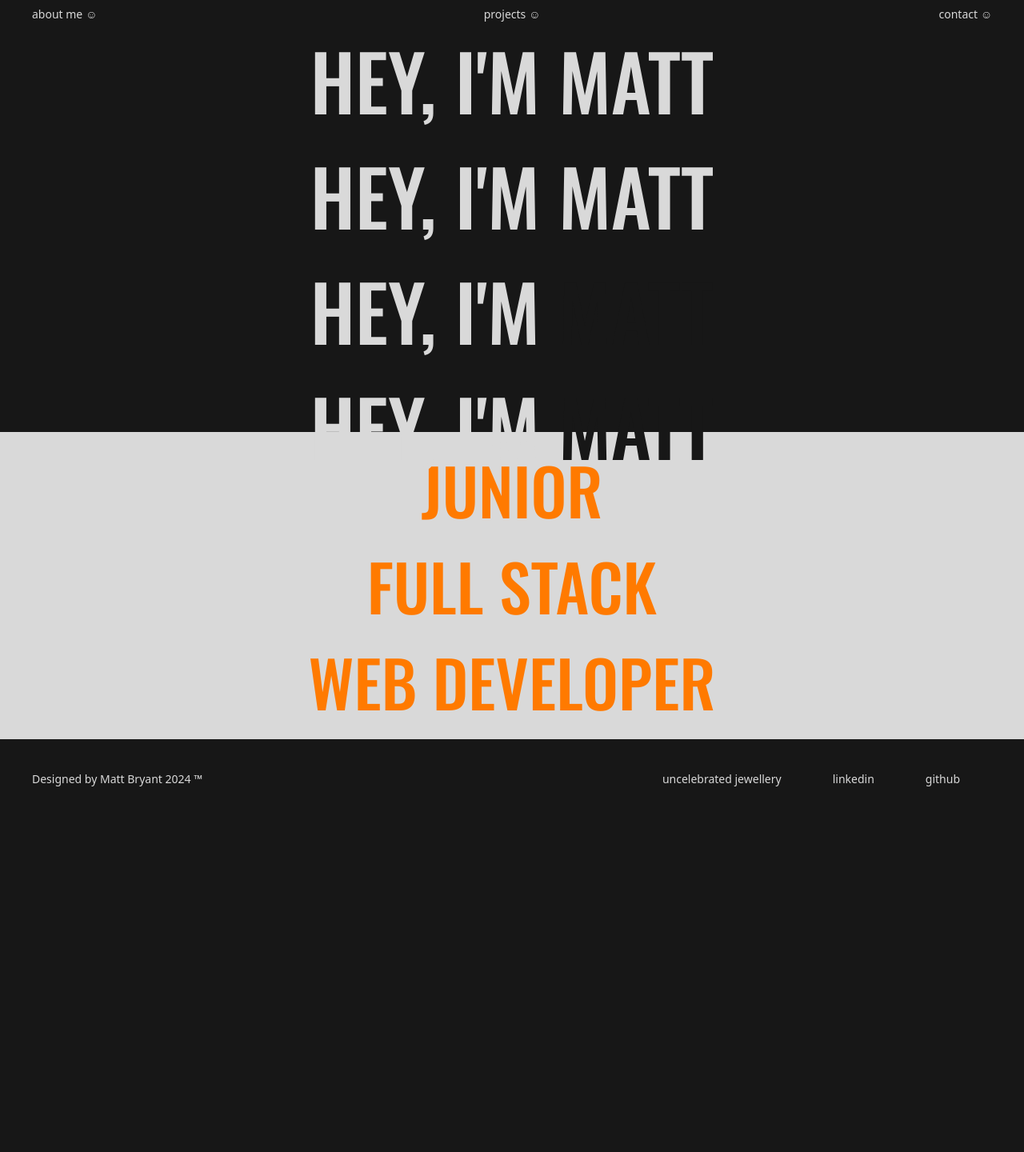
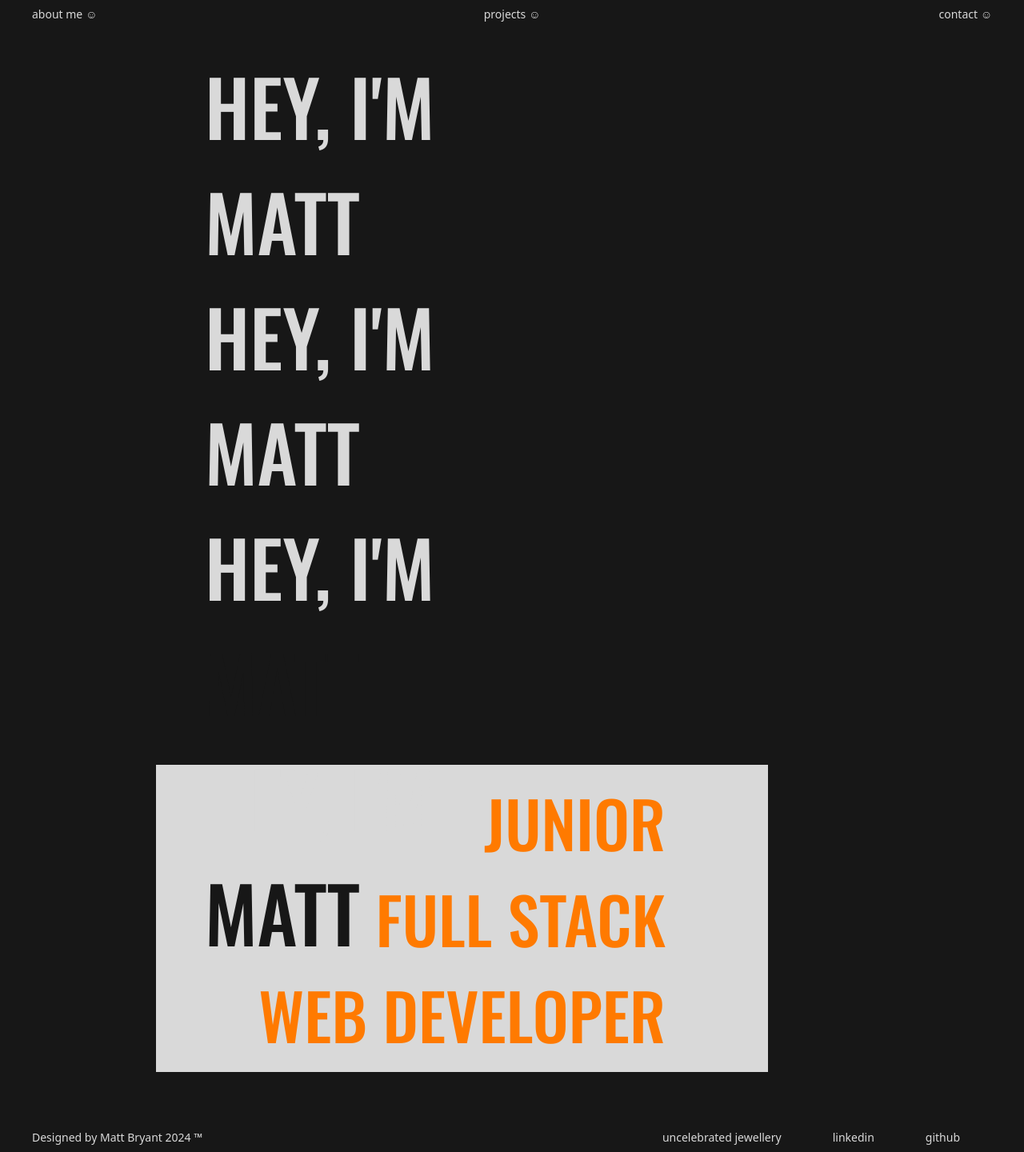
Before and after one commit to Matt-bryant21/2024portfolio, a React (Vite) app in the folder Portfolio/: page / in a window 1280 px wide. Shown: the whole page at 80% size. Before the commit the page ends 1000 px from the top, so only its background shows below. Built offline with nearby package versions, Linux system fonts and the light colour scheme.

Commit message:
scrapped original layout

```diff
--- a/Portfolio/src/components/Footer.jsx
+++ b/Portfolio/src/components/Footer.jsx
@@ -1,14 +1,14 @@
+// eslint-disable-next-line no-unused-vars
 import React from "react";
 
 const Footer = () => {
   return (
-    <>
-      <nav className="grid grid-cols-2 gap-4 pt-2">
-        <div className="text-backgroundgrey text-sm text-left pl-10 hover:text-green py-4">
+    <nav className="flex flex-col lg:flex-row justify-between items-center py-4 lg:py-2 ">
+      <div className="text-backgroundgrey text-sm text-center lg:text-left lg:pl-10 hover:text-green lg:py-0">
         <a href="/aboutme">Designed by Matt Bryant 2024 &trade;</a>
       </div>
-        <div className="flex justify-end gap-16 px-20 py-4">
-          <a href="www.uncelebratedjewellery.com" className="text-backgroundgrey text-sm hover:text-green">
+      <div className="flex justify-center lg:justify-end gap-4 lg:gap-16 px-4 lg:px-20 py-2 lg:py-0">
+        <a href="https://www.uncelebratedjewellery.com" className="text-backgroundgrey text-sm hover:text-green">
           uncelebrated jewellery
         </a>
         <a
@@ -22,7 +22,6 @@ const Footer = () => {
         </a>
       </div>
     </nav>
-    </>
   );
 };
 
--- a/Portfolio/src/components/Homepage.jsx
+++ b/Portfolio/src/components/Homepage.jsx
@@ -1,27 +1,28 @@
+// eslint-disable-next-line no-unused-vars
 import React from "react";
 
 const Homepage = () => {
   return (
     <>
-      <div className="flex flex-col items-center">
-        <div className="flex justify-center w-full relative">
-          <div className="flex flex-col items-center">
-            <h1 className="text-center">
+      <div className="flex xl:flex-col relative">
+        <div className="flex justify-center xl:w-2/4 xl:z-10 xl:relative">
+          <div className="flex flex-col items-center xl:ml-64 xl:mt-8">
+            <h1>
               HEY, I&apos;M <span className="text-backgroundgrey">MATT</span>
             </h1>
-            <h1 className="text-center">
+            <h1>
               HEY, I&apos;M <span className="text-backgroundgrey">MATT</span>
             </h1>
-            <h1 className="text-center">
+            <h1>
               HEY, I&apos;M <span className="text-backgrounddark">MATT</span>
             </h1>
-            <h1 className="text-center">
+            <h1>
               HEY, I&apos;M <span className="text-backgrounddark">MATT</span>
             </h1>
           </div>
         </div>
-        <div className="flex justify-center bg-backgroundgrey mt-4 xl:w-full xl:ml-auto xl:mr-0 xl:mb-4 xl:-mt-16 xl:h-auto">
-          <div className="flex flex-col items-center px-4 py-3">
+        <div className="flex justify-end bg-backgroundgrey xl:ml-auto xl:mr-80 xl:mb-16 xl:-mt-64 xl:h-1/3">
+          <div className="flex xl:flex-col xl:items-end px-32 py-3">
             <h2>JUNIOR</h2>
             <h2>FULL STACK</h2>
             <h2>WEB DEVELOPER</h2>
```
Lines whose indentation alone changed are shown as unchanged.
